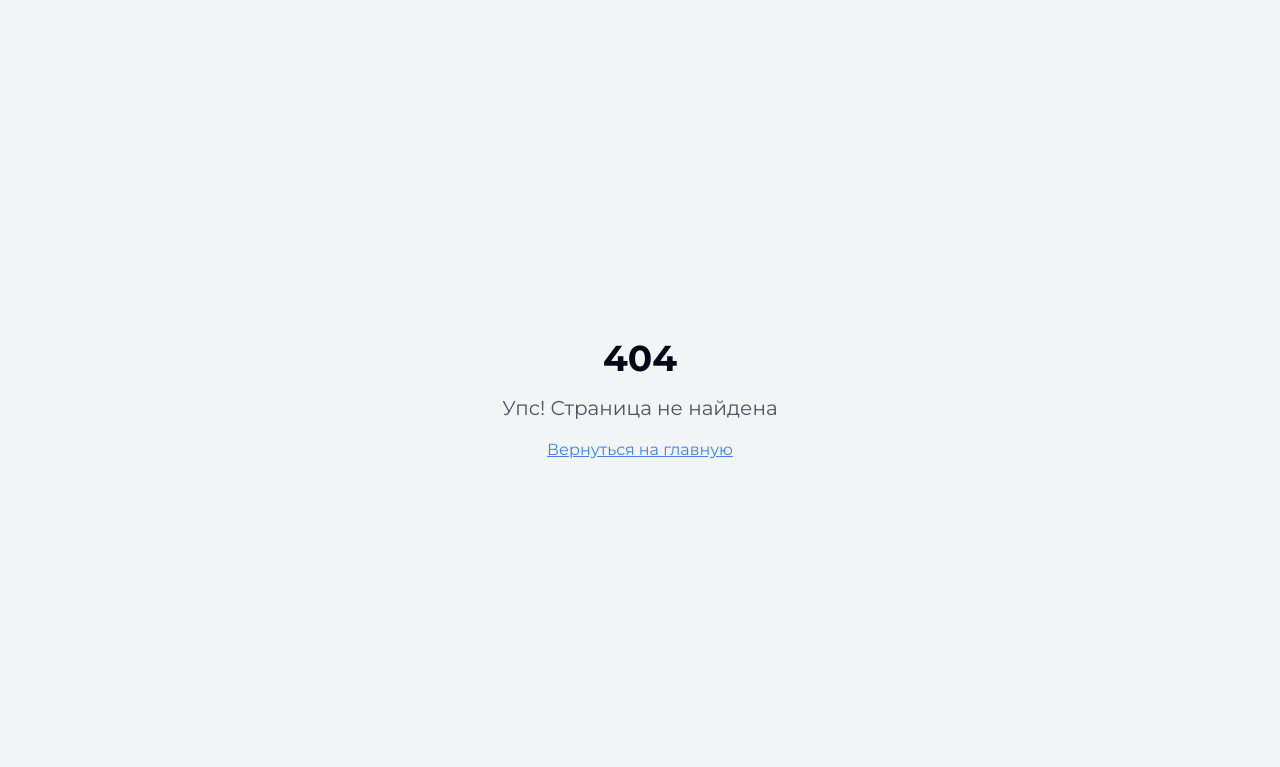
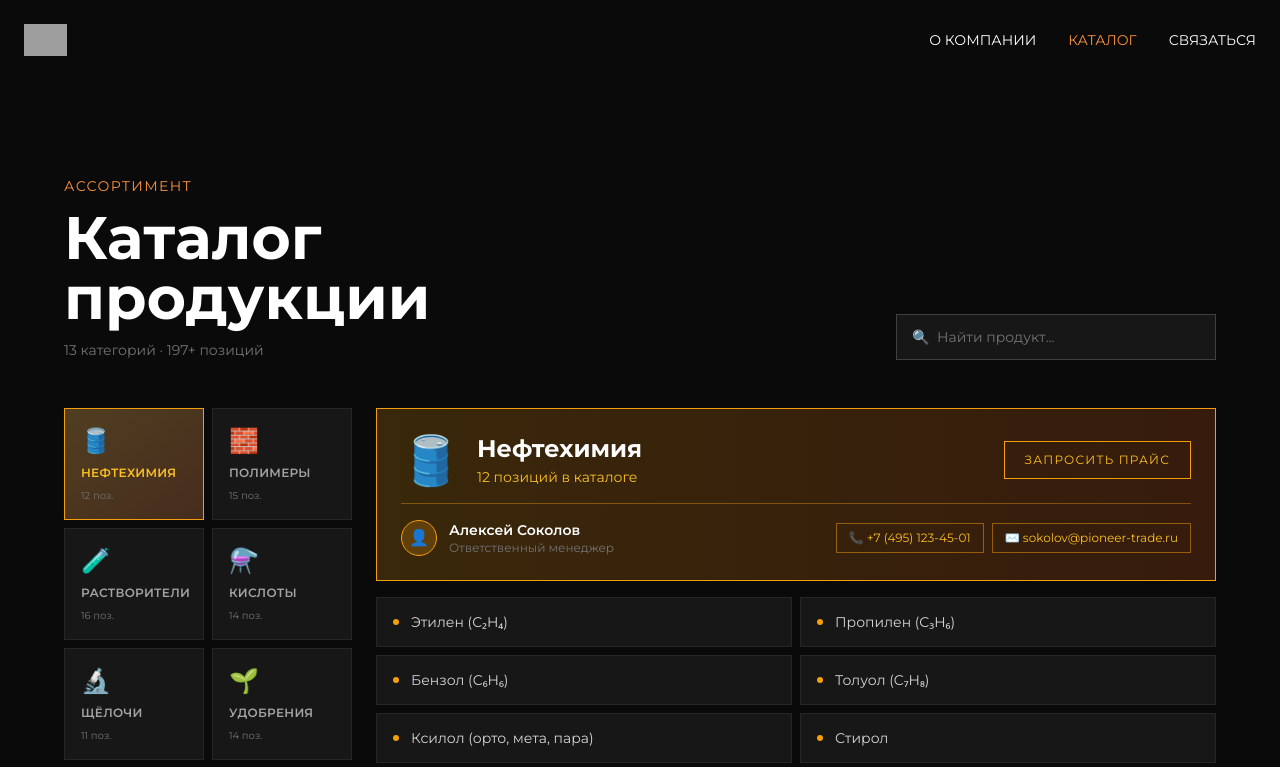
Before and after one commit to pr-poehali-dev/slon-innovacii, a React (Vite) app: page /catalog in a window 1280 px wide. Before the commit this address had no page. Shown: the top 767 px of the page. Built offline with nearby package versions, Linux system fonts and the light colour scheme; grey boxes are pictures that could not be loaded.

Commit message:
feat: move catalog to page 2

```diff
--- a/src/App.tsx
+++ b/src/App.tsx
@@ -5,6 +5,7 @@ import { TooltipProvider } from "@/components/ui/tooltip";
 import { QueryClient, QueryClientProvider } from "@tanstack/react-query";
 import { BrowserRouter, Routes, Route } from "react-router-dom";
 import Index from "./pages/Index";
+import CatalogPage from "./pages/CatalogPage";
 import NotFound from "./pages/NotFound";
 
 const queryClient = new QueryClient();
@@ -17,6 +18,7 @@ const App = () => (
       <BrowserRouter>
         <Routes>
           <Route path="/" element={<Index />} />
+          <Route path="/catalog" element={<CatalogPage />} />
           {/* ADD ALL CUSTOM ROUTES ABOVE THE CATCH-ALL "*" ROUTE */}
           <Route path="*" element={<NotFound />} />
         </Routes>
--- a/src/components/Header.tsx
+++ b/src/components/Header.tsx
@@ -1,28 +1,38 @@
+import { Link, useLocation } from "react-router-dom";
+
 interface HeaderProps {
   className?: string;
 }
 
 export default function Header({ className }: HeaderProps) {
+  const location = useLocation();
+  const isCatalog = location.pathname === "/catalog";
+
   return (
     <header className={`absolute top-0 left-0 right-0 z-10 p-6 ${className ?? ""}`}>
       <div className="flex justify-between items-center">
-        <div className="flex items-center gap-3">
+        <Link to="/" className="flex items-center gap-3">
           <img
             src="https://cdn.poehali.dev/projects/7dae44f0-6f80-4467-8e57-681afb14cfd8/bucket/logos/pioneer-trade-transparent.png"
             alt="Пионер Трейд логотип"
             className="h-8 w-auto object-contain"
           />
-
-        </div>
+        </Link>
         <nav className="flex gap-8">
           <a
-            href="#about"
+            href={isCatalog ? "/" : "#about"}
             className="text-white hover:text-neutral-400 transition-colors duration-300 uppercase text-sm"
           >
             О компании
           </a>
+          <Link
+            to="/catalog"
+            className={`transition-colors duration-300 uppercase text-sm ${isCatalog ? "text-orange-400" : "text-white hover:text-orange-400"}`}
+          >
+            Каталог
+          </Link>
           <a
-            href="#contact"
+            href={isCatalog ? "/" : "#contact"}
             className="text-white hover:text-neutral-400 transition-colors duration-300 uppercase text-sm"
           >
             Связаться
--- /dev/null
+++ b/src/pages/CatalogPage.tsx
@@ -0,0 +1,17 @@
+import Header from "@/components/Header";
+import Catalog from "@/components/Catalog";
+import Footer from "@/components/Footer";
+
+const CatalogPage = () => {
+  return (
+    <main className="min-h-screen bg-neutral-950">
+      <Header />
+      <div className="pt-24">
+        <Catalog />
+      </div>
+      <Footer />
+    </main>
+  );
+};
+
+export default CatalogPage;
--- a/src/pages/Index.tsx
+++ b/src/pages/Index.tsx
@@ -5,7 +5,6 @@ import Logistics from "@/components/Logistics";
 import Geography from "@/components/Geography";
 import Delivery from "@/components/Delivery";
 import Exhibitions from "@/components/Exhibitions";
-import Catalog from "@/components/Catalog";
 import Clients from "@/components/Clients";
 import Promo from "@/components/Promo";
 import Footer from "@/components/Footer";
@@ -20,7 +19,6 @@ const Index = () => {
       <Geography />
       <Delivery />
       <Exhibitions />
-      <Catalog />
       <Clients />
       <Promo />
       <Footer />
```
